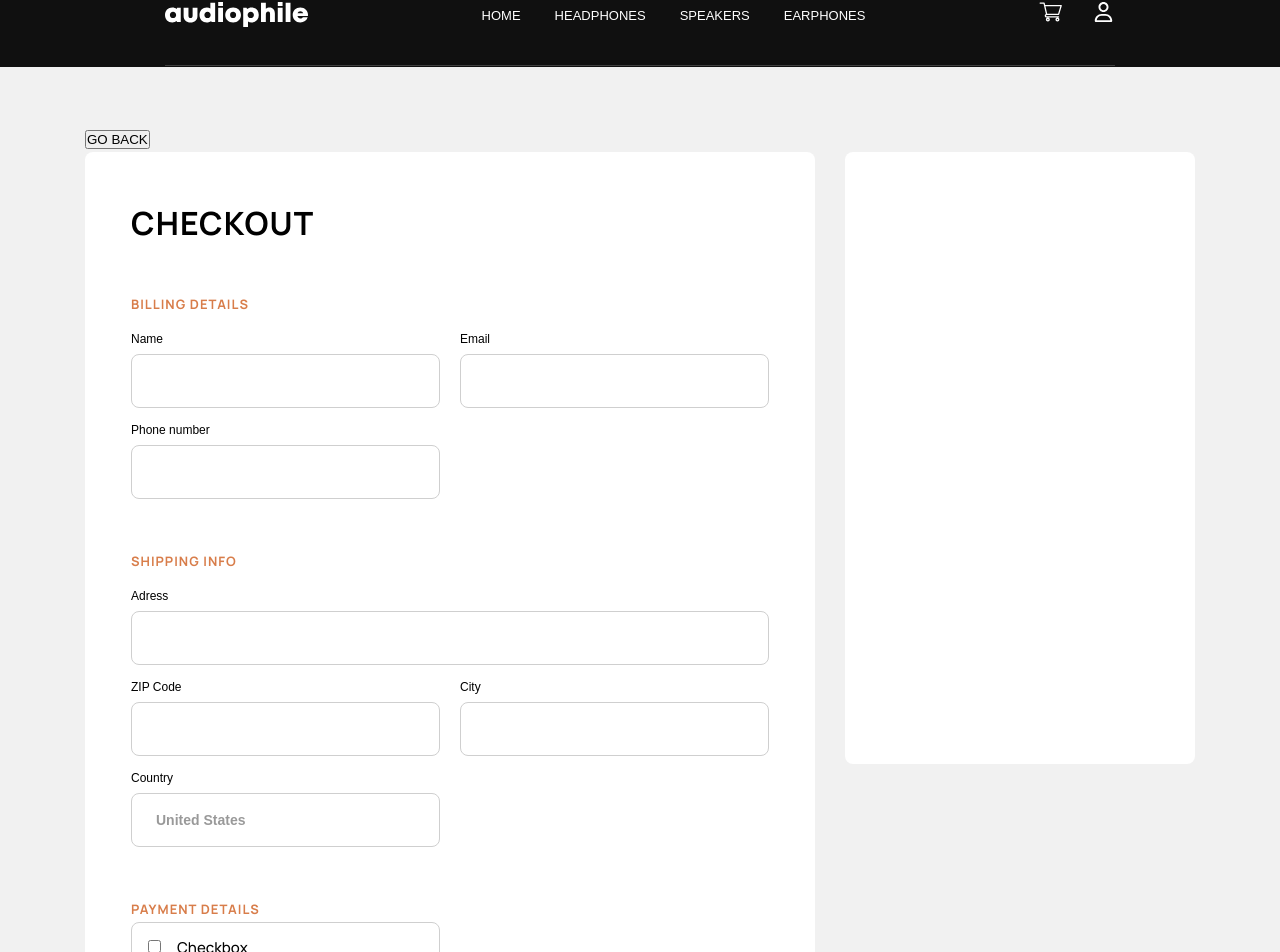
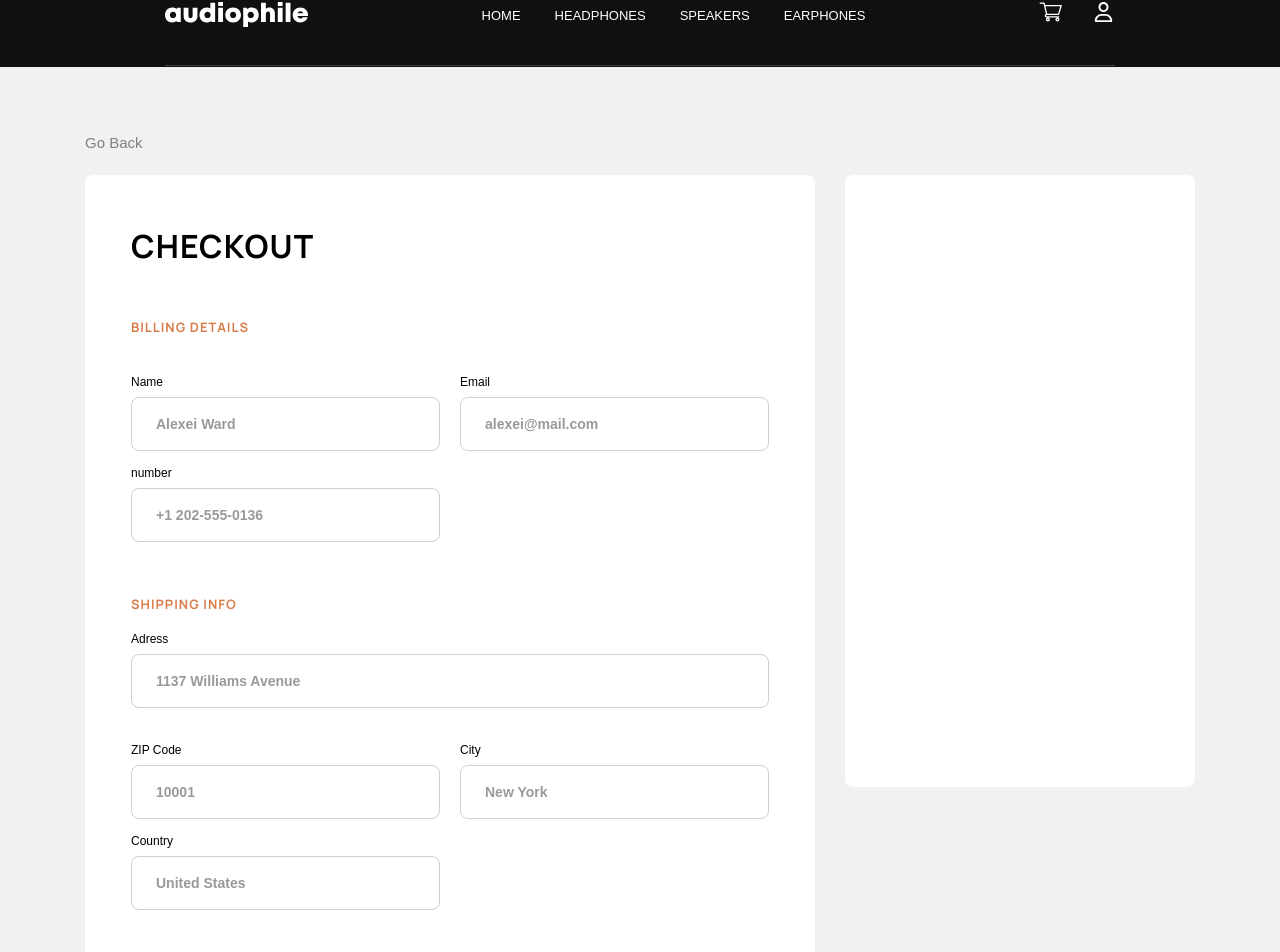
Before and after one commit to ElieB77/audiophile, a Next.js app: page /checkout in a window 1280 px wide. Shown: the part 30-982 px from the top of the page. Built offline with nearby package versions, Linux system fonts and the light colour scheme.

Commit message:
added radio input

```diff
--- a/assets/styles/pages/checkout.module.scss
+++ b/assets/styles/pages/checkout.module.scss
@@ -1,8 +1,14 @@
 .__checkout {
   background-color: var(--light-color);
 
-  & button {
-    margin-top: 160px;
+  .__go_back_btn {
+    padding-top: 160px;
+    > div {
+      text-transform: capitalize;
+      padding: 0;
+      padding-bottom: 20px;
+      font-size: 15px;
+    }
   }
 
   .__wrapper {
@@ -40,4 +46,9 @@
 .__input_group {
   display: flex;
   justify-content: space-between;
+  margin-top: 20px;
+  & p {
+    font-size: 12px;
+    display: block;
+  }
 }
--- a/components/UI/Input/index.tsx
+++ b/components/UI/Input/index.tsx
@@ -1,4 +1,3 @@
-import { type } from "os";
 import styles from "./styles.module.scss";
 
 interface InputProps {
@@ -6,7 +5,7 @@ interface InputProps {
   placeholder?: string;
   isFullWidth?: boolean;
   label?: string;
-  isCheckbox?: boolean;
+  isRadio?: boolean;
   onChange?: any;
   value?: any;
 }
@@ -16,15 +15,15 @@ const Input = ({
   placeholder,
   isFullWidth,
   label,
-  isCheckbox,
+  isRadio,
   onChange,
   value,
 }: InputProps) => {
-  return isCheckbox ? (
-    <div className={styles.__checkbox}>
+  return isRadio ? (
+    <div className={styles.__isRadio}>
       <label>
-        <input type="checkbox" name="hello" id="hello" />
-        Checkbox
+        <input type="radio" name="hello" id="hello" />
+        {label}
       </label>
     </div>
   ) : (
--- a/components/UI/Input/styles.module.scss
+++ b/components/UI/Input/styles.module.scss
@@ -24,7 +24,7 @@
   }
 }
 
-.__checkbox {
+.__isRadio {
   border: 1px solid #cfcfcf;
   width: 309px;
   border-radius: 8px;
@@ -36,6 +36,33 @@
   }
   & input {
     margin: 0 16px;
+    &:after {
+      width: 15px;
+      height: 15px;
+      border-radius: 15px;
+      top: -2px;
+      left: -1px;
+      position: relative;
+      background-color: #d1d3d1;
+      content: "";
+      display: inline-block;
+      visibility: visible;
+      border: 2px solid white;
+    }
+    &:checked:after {
+      width: 15px;
+      height: 15px;
+      border-radius: 15px;
+      top: -2px;
+      left: -1px;
+      position: relative;
+      background-color: #ffa500;
+      content: "";
+      display: inline-block;
+      visibility: visible;
+      border: 2px solid white;
+      border: solid 3px #d1d3d1;
+    }
   }
 }
 
--- a/pages/checkout/index.tsx
+++ b/pages/checkout/index.tsx
@@ -1,35 +1,43 @@
 import Input from "../../components/UI/Input";
 import styles from "../../assets/styles/pages/checkout.module.scss";
+import Button from "../../components/UI/Button";
 
 const Checkout = () => {
   return (
     <div className={styles.__checkout}>
       <div className={`container ${styles.__container}`}>
-        <button>GO BACK</button>
+        <div className={styles.__go_back_btn}>
+          <Button btnContent="go back" btnType="borderless" />
+        </div>
         <div className={styles.__wrapper}>
           <div className={styles.__form}>
             <h3>checkout</h3>
             <div className={styles.__billing_details}>
               <p className="sub_title">billing details</p>
               <div className={styles.__input_group}>
-                <Input label="Name" />
-                <Input label="Email" />
+                <Input placeholder="Alexei Ward" label="Name" />
+                <Input placeholder="alexei@mail.com" label="Email" />
               </div>
-              <Input label="Phone number" />
+              <Input placeholder="+1 202-555-0136" label="number" />
             </div>
             <div className={styles.__shipping_info}>
               <p className="sub_title">shipping info</p>
-              <Input label="Adress" isFullWidth />
+              <Input
+                placeholder="1137 Williams Avenue"
+                label="Adress"
+                isFullWidth
+              />
               <div className={styles.__input_group}>
-                <Input label="ZIP Code" />
-                <Input label="City" />
+                <Input placeholder="10001" label="ZIP Code" />
+                <Input placeholder="New York" label="City" />
               </div>
-              <Input label="Country" placeholder="United States" />
+              <Input placeholder="United States" label="Country" />
             </div>
             <div className={styles.__payment_details}>
               <p className="sub_title">payment details</p>
               <div className={styles.__input_group}>
-                <Input label="Payment method" isCheckbox />
+                <Input label="Cash on Delivery" isRadio />
+                <Input label="e-Money" isRadio />
               </div>
             </div>
           </div>
```
Also changed, not shown: 2 other files (tests, documents, lock files or other folders).
